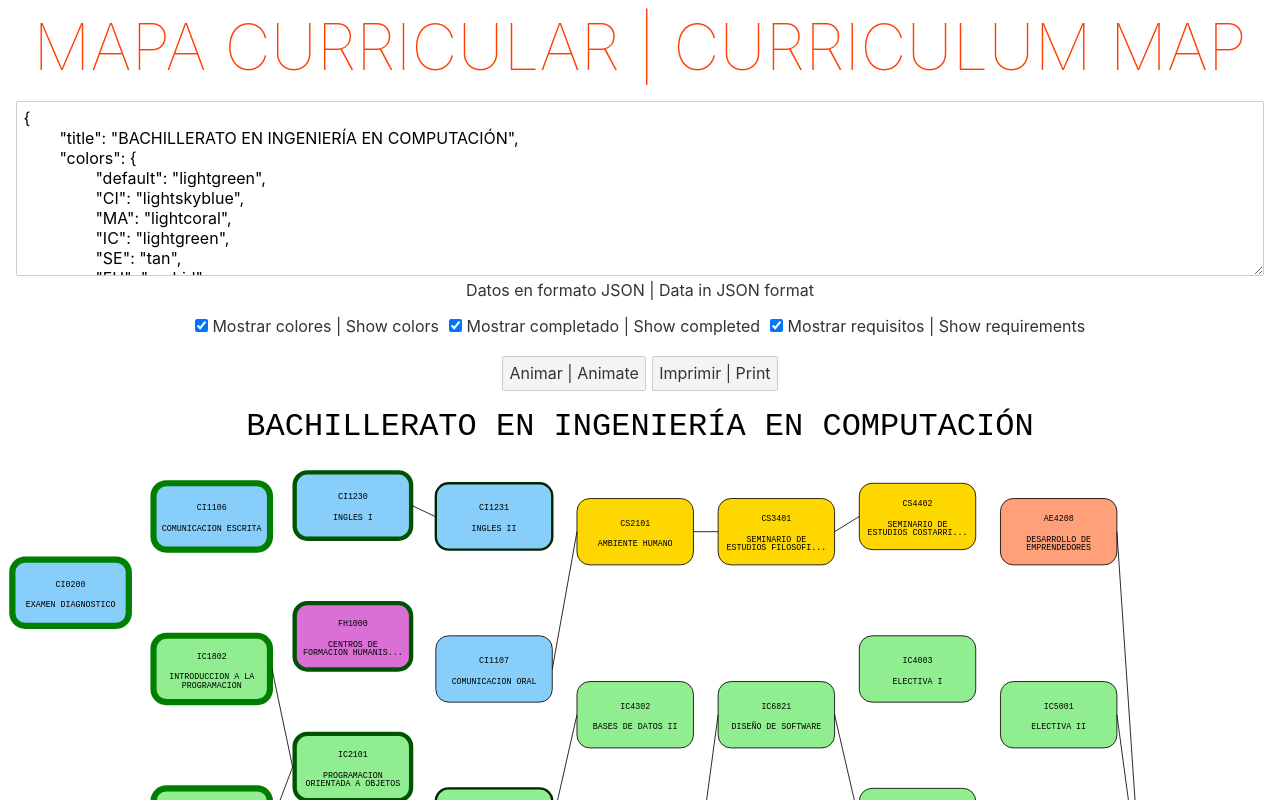
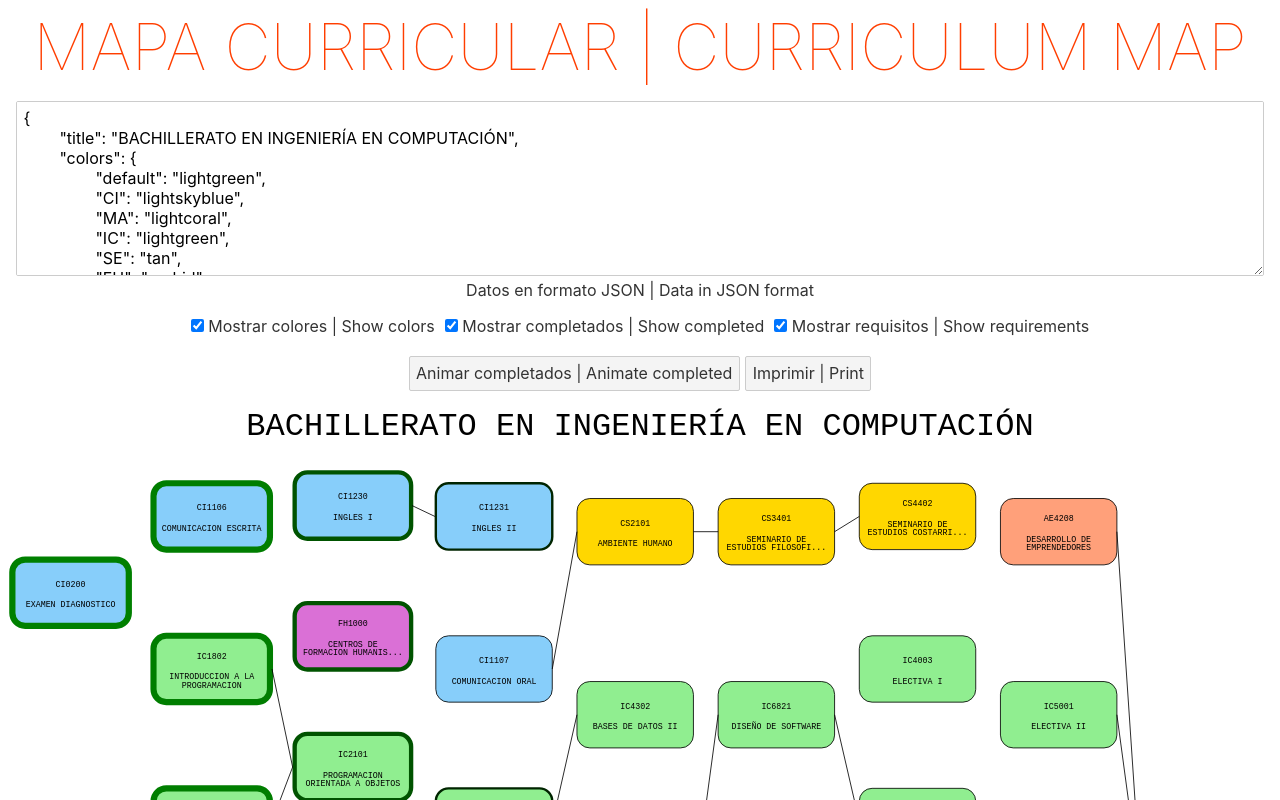
Before and after one commit to davr59/curriculum-map, a Svelte app: page / in a window 1280 px wide. Shown: the top 800 px of the page. Built offline with nearby package versions, Linux system fonts and the light colour scheme.

Commit message:
rename buttons

```diff
--- a/src/App.svelte
+++ b/src/App.svelte
@@ -422,7 +422,7 @@
         </label>
         <label class="separatorLabel">
           <input type="checkbox" bind:checked={isCompletedEnabled} />
-          Mostrar completado | Show completed
+          Mostrar completados | Show completed
         </label>
         <label>
           <input type="checkbox" bind:checked={isRequirementsEnabled} />
@@ -431,7 +431,7 @@
       </div>
       {#if isCompletedEnabled}
         <button type="button" class="separatorButton" on:click={refreshMap}>
-          Animar | Animate
+          Animar completados | Animate completed
         </button>
       {/if}
       <button type="button" on:click={print}>Imprimir | Print</button>
```
